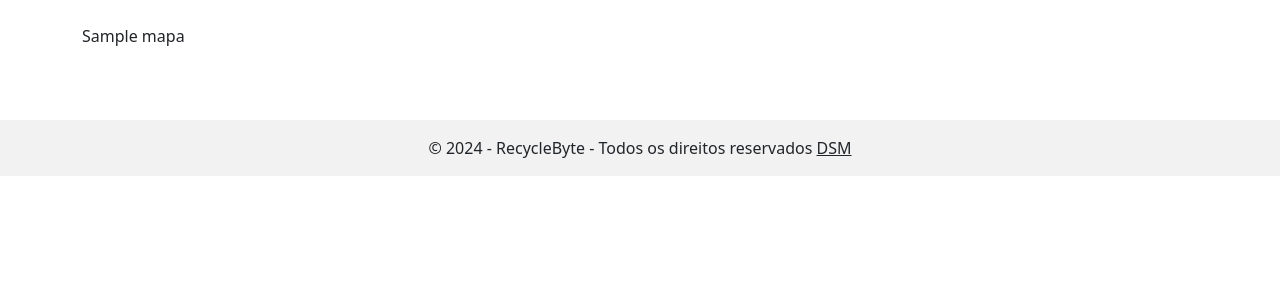
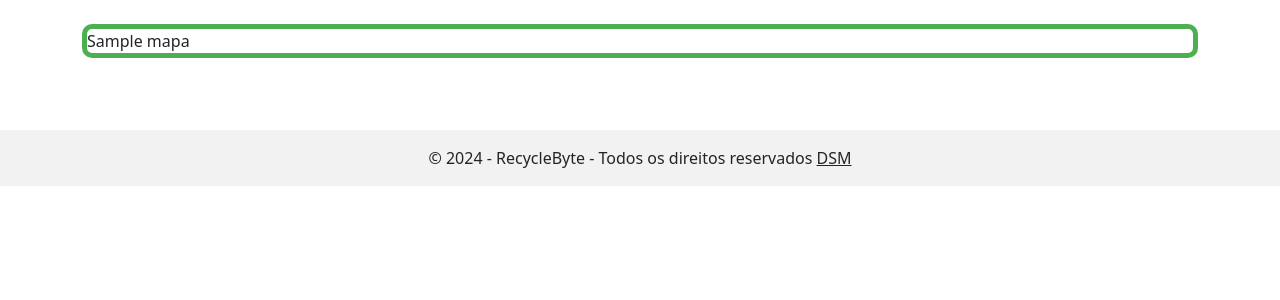
Before and after one commit to VitorMarvulle/RecycleByte, a Django app: template app/templates/mapa.html in a window 1280 px wide. Shown: the part 56-356 px from the top of the page. Run offline with Django 5.2, Linux system fonts and the light colour scheme; the template is opened without the code that fills it: most values are stand-ins (such as "Sample title", 1, 10 or a date in 2020).

Commit message:
Update mapa.html
Adicionado borda extra no mapa

```diff
--- a/app/templates/mapa.html
+++ b/app/templates/mapa.html
@@ -4,7 +4,7 @@
 <div class="container my-4">
     <div class="row">
         <div class="col">
-            <div class="column" style="height: 80%;">
+            <div class="column map-border" style="height: 100%;">
                 {{ mapa|safe }} <!-- Exibe o mapa Folium -->
             </div>
         </div>
```
